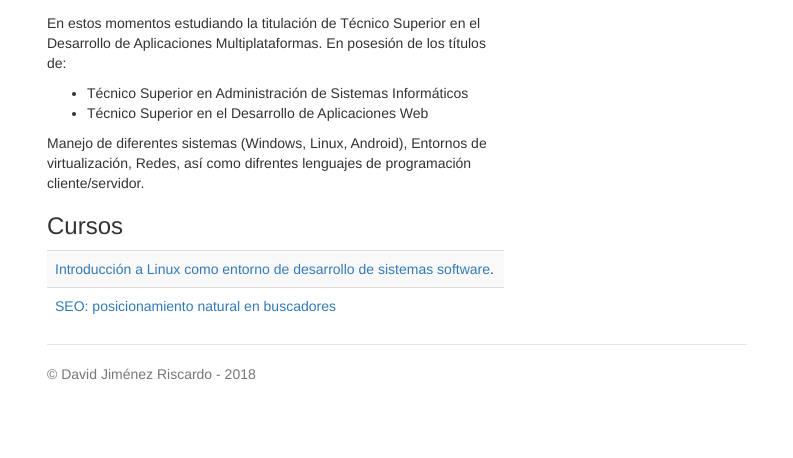
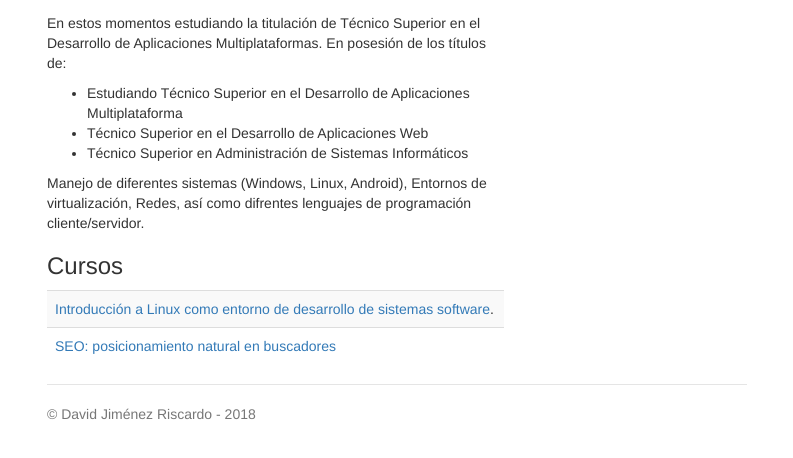
Before and after one commit to AntDVD28/AntDVD28.github.io, a plain HTML site: page index.html in a window 1280 px wide. Shown: the part 238-696 px from the top of the page, without its empty margins (243-1036 px from the left). Drawn offline with nearby package versions, Linux system fonts and the light colour scheme.

Commit message:
Update index.html

```diff
--- a/index.html
+++ b/index.html
@@ -43,8 +43,10 @@
           <br>
           <p>En estos momentos estudiando la titulación de Técnico Superior en el Desarrollo de Aplicaciones Multiplataformas. En posesión de los títulos de:</p>
           <ul>
+            <li> Estudiando Técnico Superior en el Desarrollo de Aplicaciones Multiplataforma </li>
+            <li> Técnico Superior en el Desarrollo de Aplicaciones Web</li>
           	<li>Técnico Superior en Administración de Sistemas Informáticos</li>
-          	<li> Técnico Superior en el Desarrollo de Aplicaciones Web</li>
+
           </ul>
 
           <p>Manejo de diferentes sistemas (Windows, Linux, Android), Entornos de virtualización, Redes, así como difrentes lenguajes de programación cliente/servidor.</p>
```
